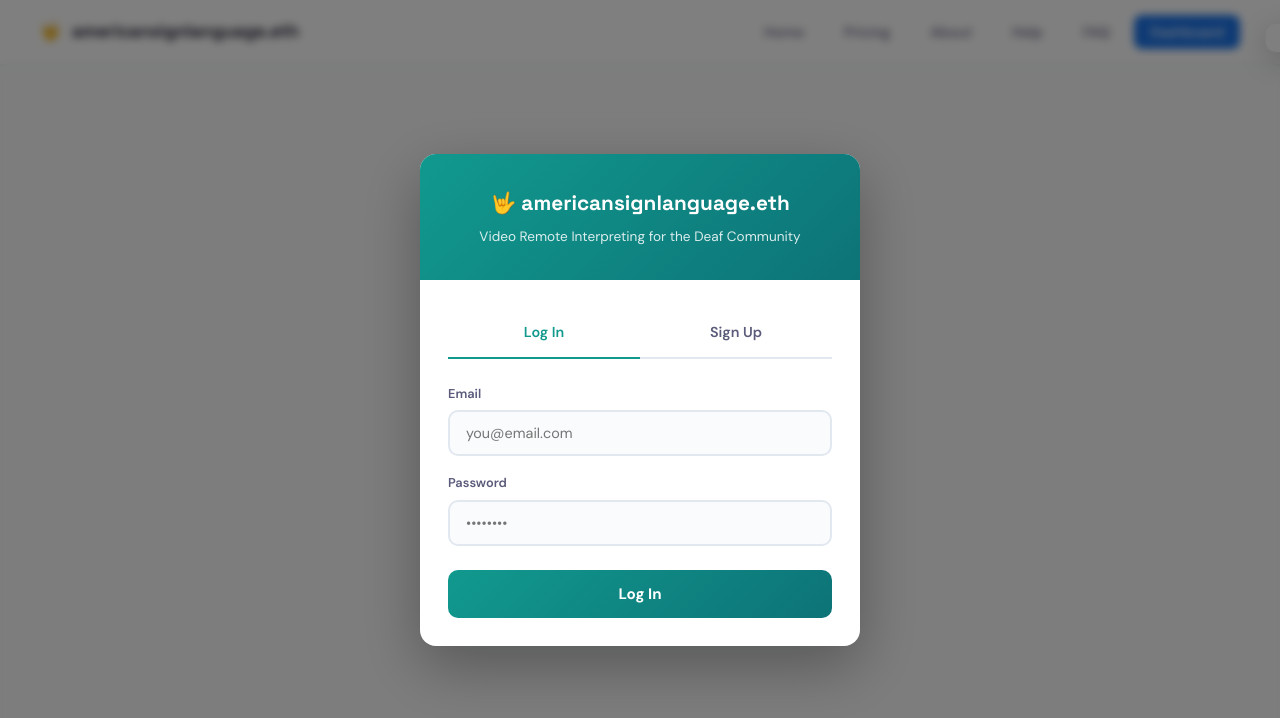
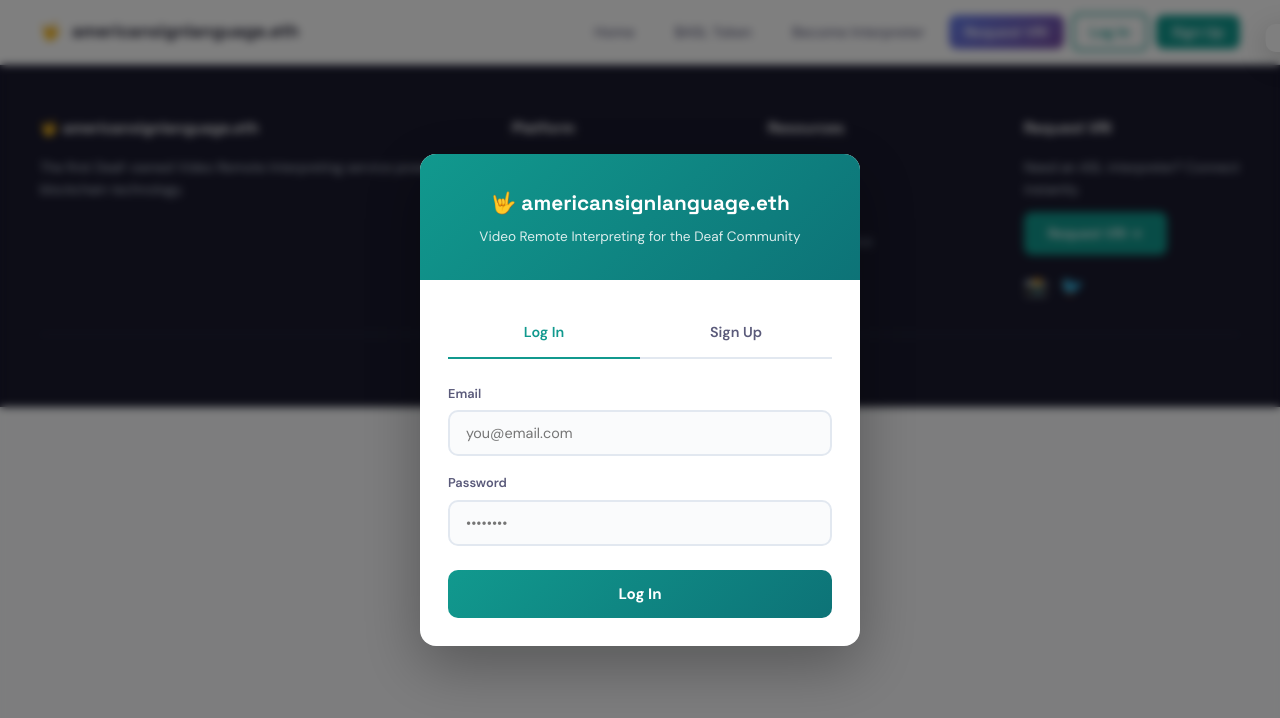
Before and after one commit to DeafHustle/vrs-live-final, a website: page public/dashboard.html in a window 1280 px wide. Drawn offline with Linux system fonts and the light colour scheme.

Commit message:
Update navigation and footer styles in dashboard.html

```diff
--- a/public/dashboard.html
+++ b/public/dashboard.html
@@ -20,6 +20,10 @@
     .nav-links a { text-decoration:none; color:var(--text-secondary); padding:8px 16px; border-radius:8px; font-size:0.9rem; font-weight:500; transition:all 0.2s; }
     .nav-links a:hover { background:#f1f5f9; color:var(--text); }
     .nav-links a.active { background:var(--primary); color:white; }
+
+    .nav-login-btn { color: var(--accent) !important; font-weight: 600 !important; border: 2px solid var(--accent) !important; border-radius: 8px !important; }
+    .nav-signup-btn { background: var(--accent) !important; color: white !important; border-radius: 8px !important; font-weight: 600 !important; }
+    .nav-vri-btn { background: linear-gradient(135deg, #667eea 0%, #764ba2 100%) !important; color: white !important; border-radius: 8px !important; font-weight: 600 !important; }
     .mobile-menu-btn { display:none; background:none; border:none; font-size:1.5rem; cursor:pointer; }
 
     /* Footer — matches other pages */
@@ -183,7 +187,7 @@
   <nav class="nav"><div class="nav-inner">
     <a href="/" class="nav-logo"><span>🤟</span> americansignlanguage.eth</a>
     <ul class="nav-links">
-      <li><a href="/">Home</a></li><li><a href="/pricing">Pricing</a></li><li><a href="/about">About</a></li><li><a href="/help">Help</a></li><li><a href="/faq">FAQ</a></li><li><a href="/dashboard" class="active">Dashboard</a></li>
+      <li><a href="/" >Home</a></li><li><a href="/token" >$ASL Token</a></li><li><a href="/interpreter/apply" >Become Interpreter</a></li><li><a href="/request" class="nav-vri-btn">Request VRI</a></li><li id="navLogin"><a href="/login" class="nav-login-btn">Log In</a></li><li id="navSignup"><a href="/signup" class="nav-signup-btn">Sign Up</a></li>
     </ul>
     <button class="mobile-menu-btn" onclick="toggleMobileMenu()">☰</button>
   </div></nav>
@@ -314,12 +318,12 @@
   <div class="toast" id="toast"></div>
 
   <!-- Footer — consistent with all pages -->
-  <footer class="footer" id="siteFooter" style="display:none;">
+    <footer class="footer">
     <div class="footer-inner">
       <div><h4>🤟 americansignlanguage.eth</h4><p>The first Deaf-owned Video Remote Interpreting service powered by blockchain technology.</p></div>
-      <div><h4>Platform</h4><ul class="footer-links"><li><a href="/pricing">Pricing</a></li><li><a href="/interpreter/apply">Become an Interpreter</a></li><li><a href="/about">About Us</a></li><li><a href="/contact">Contact</a></li></ul></div>
+      <div><h4>Platform</h4><ul class="footer-links"><li><a href="/pricing">Pricing</a></li><li><a href="/about">About</a></li><li><a href="/interpreter/apply">Become an Interpreter</a></li><li><a href="/contact">Contact</a></li></ul></div>
       <div><h4>Resources</h4><ul class="footer-links"><li><a href="/help">Help Center</a></li><li><a href="/faq">FAQ</a></li><li><a href="/terms">Terms of Service</a></li><li><a href="/privacy">Privacy Policy</a></li></ul></div>
-      <div><h4>Connect</h4><div class="footer-social"><a href="https://instagram.com/americansignlanguage.eth" target="_blank">📸</a><a href="https://x.com/aslnfts" target="_blank">🐦</a></div></div>
+      <div><h4>Request VRI</h4><p style="margin-bottom:12px;">Need an ASL interpreter? Connect instantly.</p><a href="/request" style="display:inline-block;padding:10px 24px;background:var(--accent);color:white;border-radius:8px;text-decoration:none;font-weight:600;font-size:0.85rem;">Request VRI →</a><div class="footer-social" style="margin-top:16px;"><a href="https://instagram.com/americansignlanguage.eth" target="_blank">📸</a><a href="https://x.com/aslnfts" target="_blank">🐦</a></div></div>
     </div>
     <div class="footer-bottom"><p>americansignlanguage.eth &copy; 2026 All Rights Reserved</p></div>
   </footer>
```
